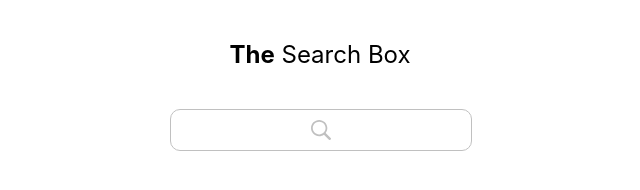
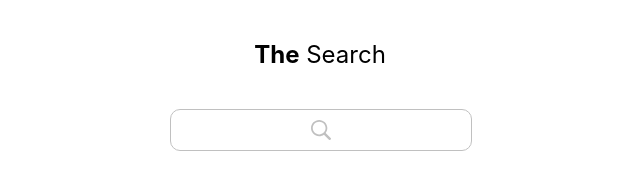
Before and after one commit to waynecarter/the-search-box, a website: page docs/index.html in a window 1280 px wide. Shown: the whole page, without its empty margins (320-960 px from the left). Drawn offline with Linux system fonts and the light colour scheme.

Commit message:
Formatting updates.

```diff
--- a/docs/index.html
+++ b/docs/index.html
@@ -2,7 +2,7 @@
 <html xmlns="http://www.w3.org/1999/xhtml">
 
 <head>
-    <title>Search Box</title>
+    <title>Search</title>
     <meta charset="UTF-8" />
     <meta name="viewport" content="width=device-width, initial-scale=1, maximum-scale=1, user-scalable=0"/>
 
@@ -84,7 +84,7 @@
 
 <body>
     <header>
-        <h1><b>The</b> Search Box</h1>
+        <h1><b>The</b> Search</h1>
     </header>
     <search-box url="http://localhost:4984/products/" onsearch="showResults(event.detail);"></search-box>
     <div class="content"></div>
--- a/docs/main.js
+++ b/docs/main.js
@@ -24,7 +24,6 @@ window.customElements.define('search-box', class extends HTMLElement {
             _autocompleteList.innerHTML = null;
 
             _dispatchOnSearch(results);
-
         }
 
         async function _autocomplete() {
```
